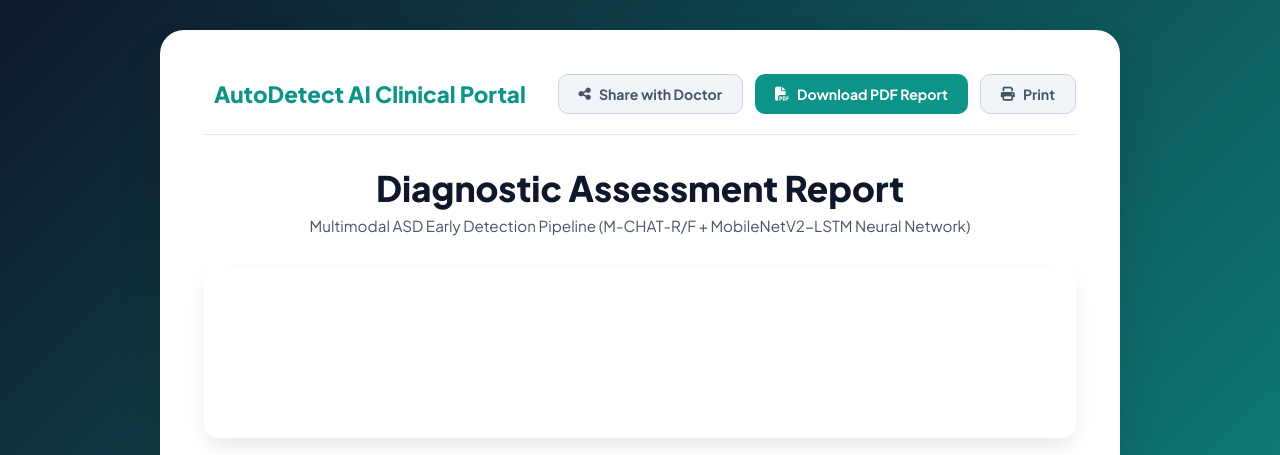
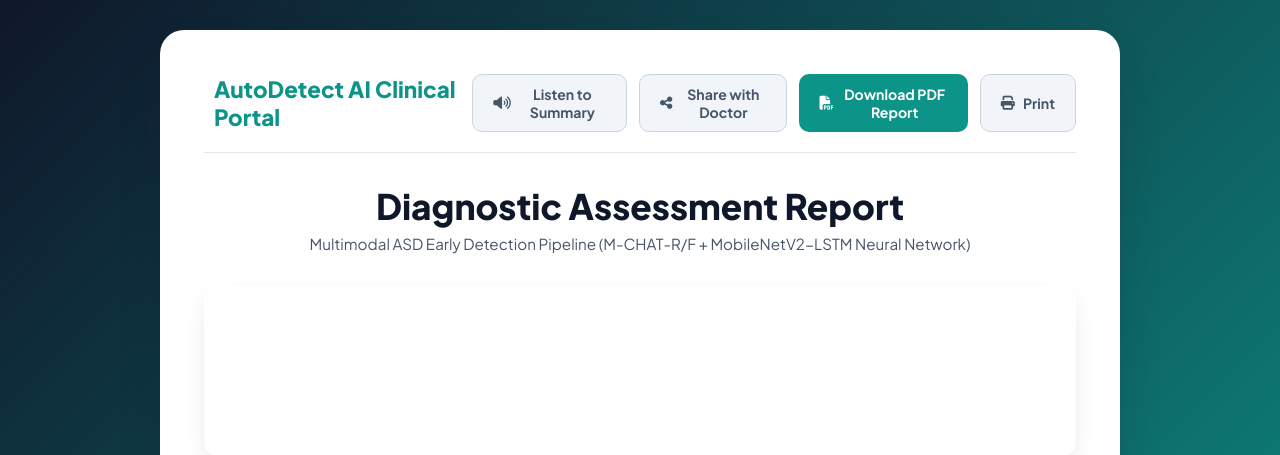
Before and after one commit to Anchalgupta1321/Autism_Detection, a Flask app: template autism_web/templates/final_results.html in a window 1280 px wide. Shown: the top 455 px of the page. Run offline with Flask 3, Linux system fonts and the light colour scheme; the template is opened without the code that fills it: most values are stand-ins (such as "Sample title", 1, 10 or a date in 2020); grey boxes marked "Sample" are stand-in pictures; some libraries are stand-ins or nearby versions.

Commit message:
Implement Text-to-Speech Audio Read-Aloud Accessibility Engine on final_results.html

```diff
--- a/autism_web/templates/final_results.html
+++ b/autism_web/templates/final_results.html
@@ -427,6 +427,9 @@
                 <i class="fa-solid fa-brain-circuit"></i> AutoDetect AI Clinical Portal
             </div>
             <div class="action-btns">
+                <button onclick="toggleSpeechSynthesis()" id="ttsBtn" class="btn-action btn-print">
+                    <i class="fa-solid fa-volume-high"></i> Listen to Summary
+                </button>
                 <button onclick="shareReportLink()" class="btn-action btn-print">
                     <i class="fa-solid fa-share-nodes"></i> Share with Doctor
                 </button>
@@ -665,6 +668,58 @@
     </div>
 
     <script>
+        function toggleSpeechSynthesis() {
+            if (!('speechSynthesis' in window)) {
+                alert("Text-to-Speech is not supported in this browser. Please use Chrome, Edge, Safari, or Firefox.");
+                return;
+            }
+            const btn = document.getElementById('ttsBtn');
+            if (window.speechSynthesis.speaking) {
+                window.speechSynthesis.cancel();
+                btn.innerHTML = '<i class="fa-solid fa-volume-high"></i> Listen to Summary';
+                btn.style.background = '#f1f5f9';
+                btn.style.color = 'var(--muted-text)';
+                return;
+            }
+
+            const childName = "{{ child_name }}";
+            const verdict = "{{ final_prediction }}";
+            const summary = "{{ explanation_summary | replace('\"', '') | replace('\n', ' ') }}";
+            const redFlags = "{{ final_red_flags_count }}";
+            const qrCategory = "{{ questionnaire_risk_category }}";
+            const videoOutcome = "{{ video_analysis_outcome }}";
+            const audioOutcome = "{{ audio_analysis_outcome }}";
+
+            const textToRead = `Diagnostic Assessment Summary for ${childName}. Consensus Likelihood: ${verdict}. ${summary} ` +
+                               `Questionnaire evaluation identified ${redFlags} behavioral red flags categorized as ${qrCategory}. ` +
+                               `Deep learning stimming video outcome: ${videoOutcome}. Acoustic vocalization outcome: ${audioOutcome}. ` +
+                               `Please consult a developmental pediatrician for a formal evaluation.`;
+
+            const utterance = new SpeechSynthesisUtterance(textToRead);
+            utterance.rate = 0.95;
+            utterance.pitch = 1.0;
+
+            utterance.onstart = () => {
+                btn.innerHTML = '<i class="fa-solid fa-square-stop"></i> Stop Audio';
+                btn.style.background = '#fee2e2';
+                btn.style.color = '#dc2626';
+            };
+
+            utterance.onend = () => {
+                btn.innerHTML = '<i class="fa-solid fa-volume-high"></i> Listen to Summary';
+                btn.style.background = '#f1f5f9';
+                btn.style.color = 'var(--muted-text)';
+            };
+
+            utterance.onerror = () => {
+                btn.innerHTML = '<i class="fa-solid fa-volume-high"></i> Listen to Summary';
+                btn.style.background = '#f1f5f9';
+                btn.style.color = 'var(--muted-text)';
+            };
+
+            window.speechSynthesis.speak(utterance);
+        }
+
         function shareReportLink() {
             const url = window.location.href;
             if (navigator.clipboard && navigator.clipboard.writeText) {
```
